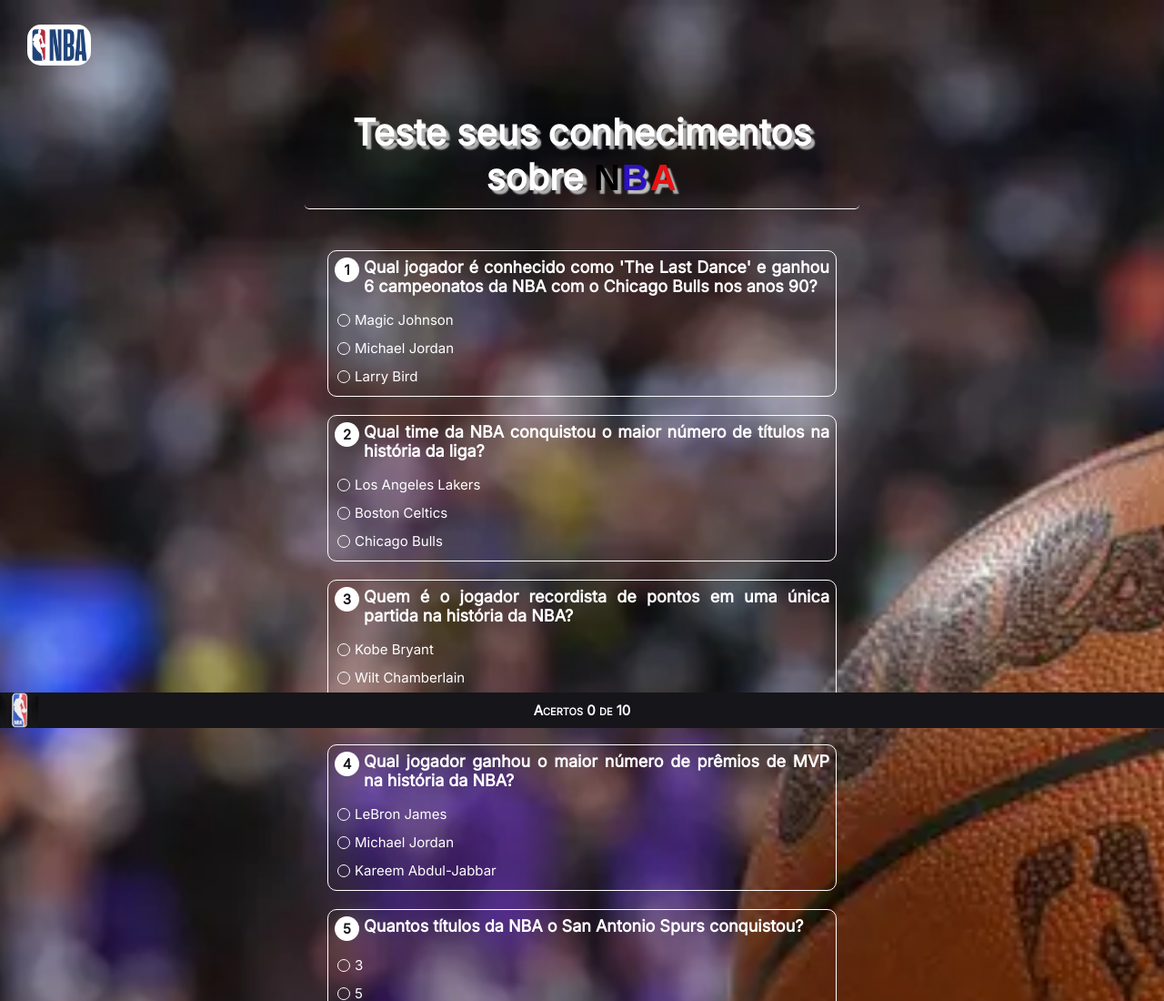
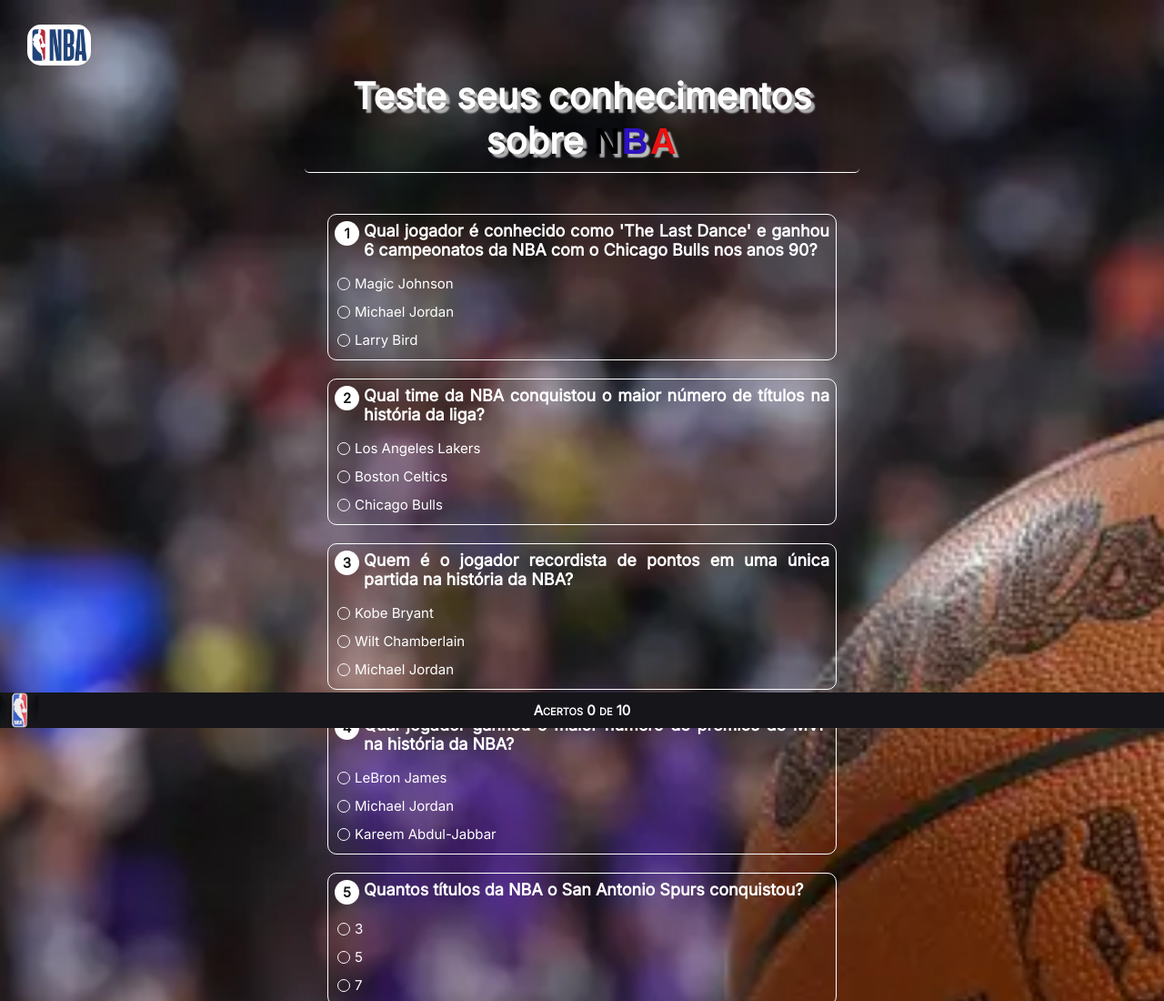
Before and after one commit to Danilolira42/Trilha-JS-NLW-Expert-RocketSeat-, a plain HTML site: page index.html in a window 1280 px wide. Shown: the top 1100 px of the page at 91% size. Drawn offline with Linux system fonts and the light colour scheme.

Commit message:
Add files via upload

```diff
--- a/index.css
+++ b/index.css
@@ -32,7 +32,7 @@
 
         header {
 
-            margin: 0px 0px 25px ;
+            margin: -40px 0px 25px ;
             padding: 15px;
             padding-top: 15px;
             padding-bottom: 10px;
@@ -45,7 +45,7 @@
         }
 
         header h1{
-
+            margin: 0px;
             font-size: 40px;
             text-shadow:  0.1em  0.1em  0.04em #b1b0b0;
             color: white;
```
